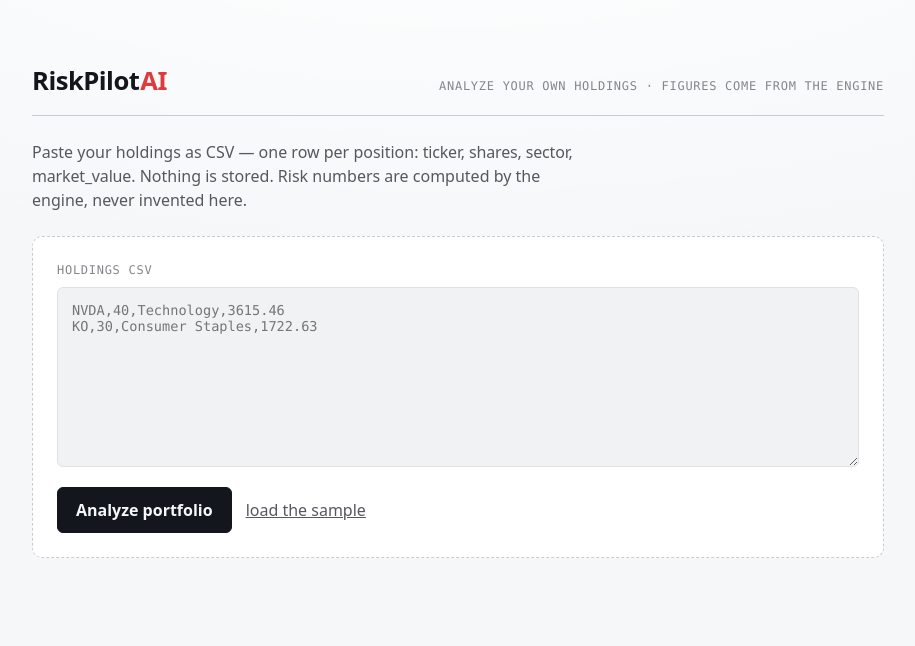
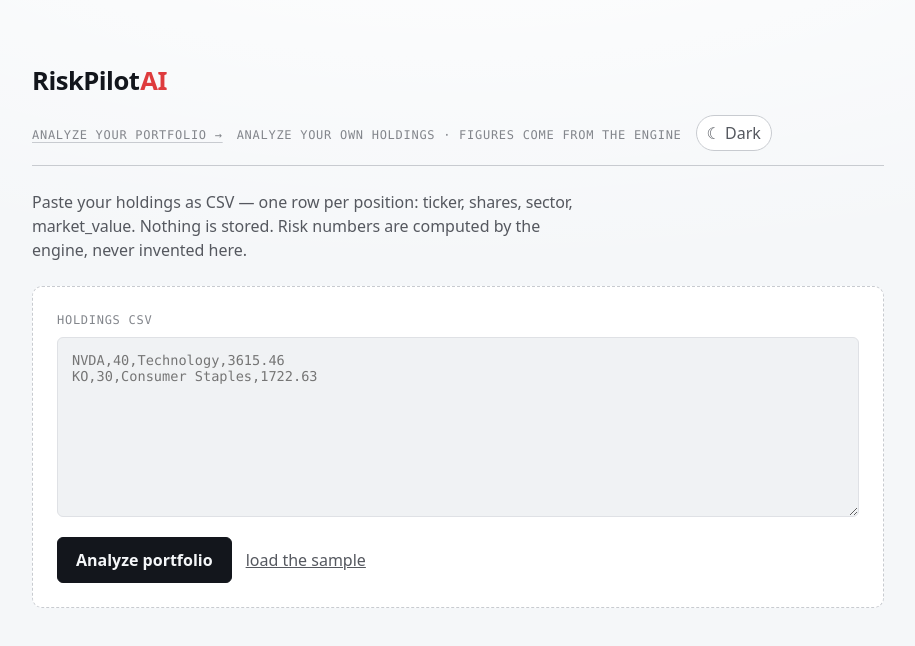
Before and after one commit to Kaydenletk/riskpilot-ai, a Next.js app in the folder frontend/: page /analyze in a window 1280 px wide. Shown: the top 646 px of the page, without its empty margins (182-1097 px from the left). Built offline with nearby package versions, Linux system fonts and the light colour scheme.

Commit message:
feat: opt-in dark theme (OS-aware, no-flash) with a shared masthead toggle on every route

```diff
--- a/frontend/src/app/analyze/page.tsx
+++ b/frontend/src/app/analyze/page.tsx
@@ -1,9 +1,9 @@
 "use client";
 
 import { useState } from "react";
-import Link from "next/link";
 
 import { Dashboard } from "@/components/dashboard/Dashboard";
+import { Masthead } from "@/components/layout/Masthead";
 import { computeBreakdown } from "@/lib/breakdown";
 import { parseHoldings, type RowError } from "@/lib/parse-holdings";
 import type { Holding, RiskReport } from "@/lib/types";
@@ -65,12 +65,7 @@
 
   return (
     <div className={page.page}>
-      <header className={`${page.masthead} stage stage-1`}>
-        <Link href="/" className={page.brand} style={{ textDecoration: "none" }}>
-          RiskPilot<span className={page.brandAccent}>AI</span>
-        </Link>
-        <div className="caption">analyze your own holdings · figures come from the engine</div>
-      </header>
+      <Masthead caption="analyze your own holdings · figures come from the engine" />
 
       <div className={`${styles.wrap} stage stage-2`}>
         <p className={styles.intro}>
--- a/frontend/src/app/globals.css
+++ b/frontend/src/app/globals.css
@@ -48,6 +48,23 @@
   --dur-normal: 420ms;
   --dur-slow: 900ms;
   --ease-out-expo: cubic-bezier(0.16, 1, 0.3, 1);
+}
+
+/* Opt-in dark theme — surfaces/ink invert; the risk ramp hues stay (they read
+   on both). Light remains the default (no [data-theme] / [data-theme=light]). */
+[data-theme="dark"] {
+  --bg: oklch(20% 0.012 264);
+  --bg-grain: oklch(23% 0.012 264);
+  --surface: oklch(25% 0.012 264);
+  --surface-raised: oklch(28% 0.012 264);
+  --ink: oklch(94% 0.004 250);
+  --ink-soft: oklch(78% 0.008 250);
+  --ink-faint: oklch(62% 0.01 250);
+  --rule: oklch(36% 0.008 264);
+  --rule-strong: oklch(46% 0.01 264);
+  --risk-low-soft: oklch(64% 0.13 232 / 0.20);
+  --risk-high-soft: oklch(60% 0.20 25 / 0.20);
+  --accent: oklch(80% 0.02 264);
 }
 
 * {
--- a/frontend/src/app/layout.tsx
+++ b/frontend/src/app/layout.tsx
@@ -8,9 +8,16 @@
     "Deterministic risk math, explained by a guardrailed LLM that never invents numbers.",
 };
 
+// No stored choice -> honor OS preference for the INITIAL theme; light is the
+// final fallback (no stored value AND no OS dark preference). Stored value always wins.
+const THEME_SCRIPT = `(function(){try{var t=localStorage.getItem('rp-theme');if(t!=='dark'&&t!=='light'){t=(window.matchMedia&&window.matchMedia('(prefers-color-scheme: dark)').matches)?'dark':'light';}document.documentElement.setAttribute('data-theme',t);}catch(e){}})();`;
+
 export default function RootLayout({ children }: { children: React.ReactNode }) {
   return (
-    <html lang="en">
+    <html lang="en" data-theme="light" suppressHydrationWarning>
+      <head>
+        <script dangerouslySetInnerHTML={{ __html: THEME_SCRIPT }} />
+      </head>
       <body>
         <main>{children}</main>
       </body>
--- /dev/null
+++ b/frontend/src/components/layout/Masthead.tsx
@@ -0,0 +1,20 @@
+import Link from "next/link";
+
+import { ThemeToggle } from "@/components/theme/ThemeToggle";
+
+import styles from "@/app/page.module.css";
+
+export function Masthead({ caption }: { caption: string }) {
+  return (
+    <header className={`${styles.masthead} stage stage-1`}>
+      <Link href="/" className={styles.brand} style={{ textDecoration: "none" }}>
+        RiskPilot<span className={styles.brandAccent}>AI</span>
+      </Link>
+      <div className={styles.mastheadRight}>
+        <Link href="/analyze" className="caption">Analyze your portfolio →</Link>
+        <span className="caption">{caption}</span>
+        <ThemeToggle />
+      </div>
+    </header>
+  );
+}
--- /dev/null
+++ b/frontend/src/components/theme/ThemeToggle.tsx
@@ -0,0 +1,34 @@
+"use client";
+
+import { useEffect, useState } from "react";
+
+import styles from "./theme-toggle.module.css";
+
+type Theme = "light" | "dark";
+
+export function ThemeToggle() {
+  const [theme, setTheme] = useState<Theme>("light");
+
+  useEffect(() => {
+    // The pre-paint script already set data-theme (stored value, else OS preference,
+    // else light). Mirror whatever it chose so the button label matches the page.
+    const attr = document.documentElement.getAttribute("data-theme");
+    if (attr === "dark" || attr === "light") setTheme(attr);
+  }, []);
+
+  function apply(next: Theme) {
+    setTheme(next);
+    document.documentElement.setAttribute("data-theme", next);
+    try { localStorage.setItem("rp-theme", next); } catch {}
+  }
+
+  return (
+    <button
+      className={styles.btn}
+      onClick={() => apply(theme === "dark" ? "light" : "dark")}
+      aria-label={`Switch to ${theme === "dark" ? "light" : "dark"} theme`}
+    >
+      {theme === "dark" ? "☀︎ Light" : "☾ Dark"}
+    </button>
+  );
+}
--- /dev/null
+++ b/frontend/src/components/theme/theme-toggle.module.css
@@ -0,0 +1,14 @@
+.btn {
+  font: inherit;
+  display: inline-flex;
+  align-items: center;
+  gap: 6px;
+  padding: 5px 10px;
+  border-radius: 100px;
+  border: 1px solid var(--rule-strong);
+  background: var(--surface);
+  color: var(--ink-soft);
+  cursor: pointer;
+  transition: color var(--dur-fast), border-color var(--dur-fast);
+}
+.btn:hover { color: var(--ink); border-color: var(--ink-soft); }
```
Also changed, not shown: frontend/src/app/compare/page.tsx (+3 -9 lines), frontend/src/app/page.tsx (+3 -15 lines).
